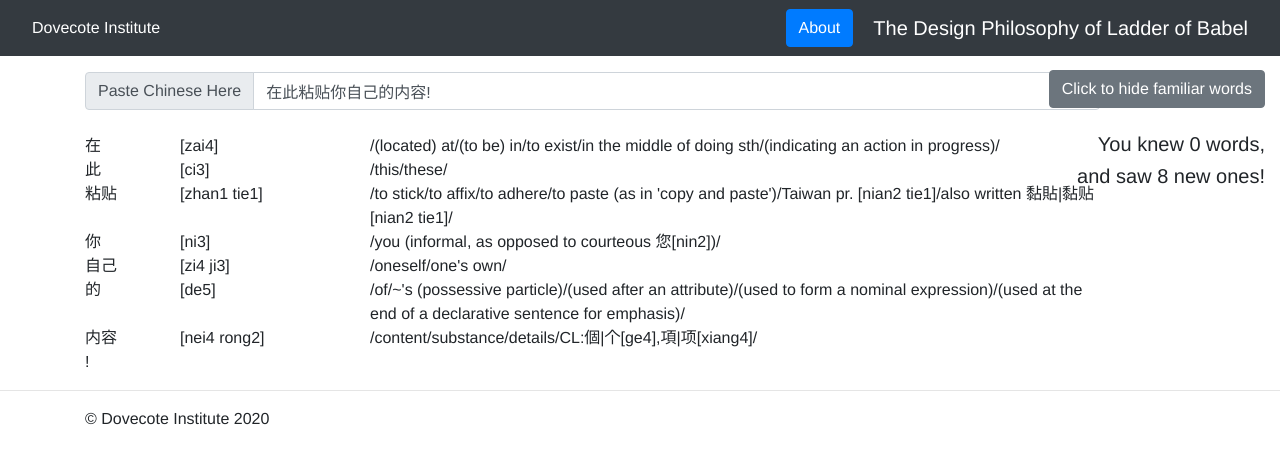
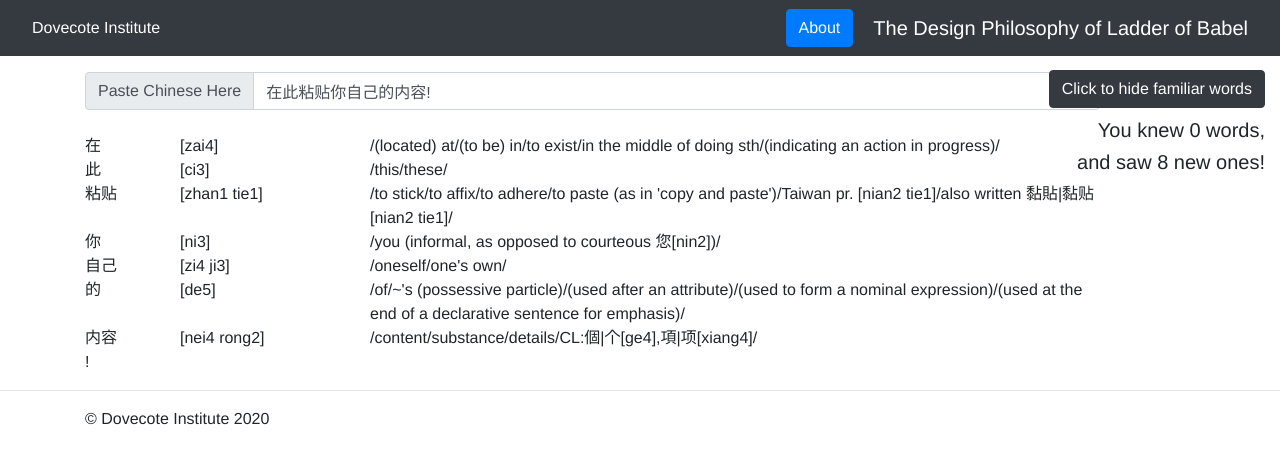
Before and after one commit to amloewi/ladder-of-babel, a React (Create React App) app: page / in a window 1280 px wide. Shown: the top 464 px of the page. Built offline with nearby package versions, Linux system fonts and the light colour scheme.

Commit message:
Changed button to black
Looks much better; done for now

```diff
--- a/src/App.js
+++ b/src/App.js
@@ -90,9 +90,9 @@ class Translation extends React.Component {
 
         <Row>
           <Col md={{span:3, offset:9}} className="fixed-top">
-            <Button variant="secondary">Click to hide familiar words</Button>
-            <br></br><br></br>
-            <h5>You knew {this.state.known} words,</h5>
+            <Button variant="dark">Click to hide familiar words</Button>
+            <br></br>
+            <h5 style={{paddingTop:10+"px"}}>You knew {this.state.known} words,</h5>
             <h5>and saw {this.state.unknown} new ones!</h5>
           </Col>
         </Row>
```
